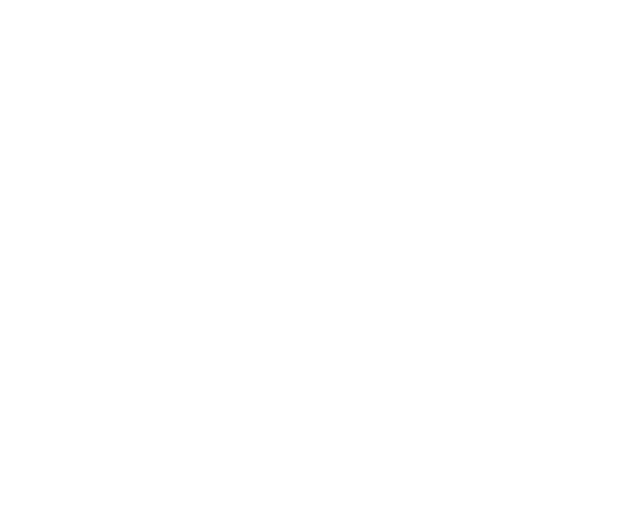
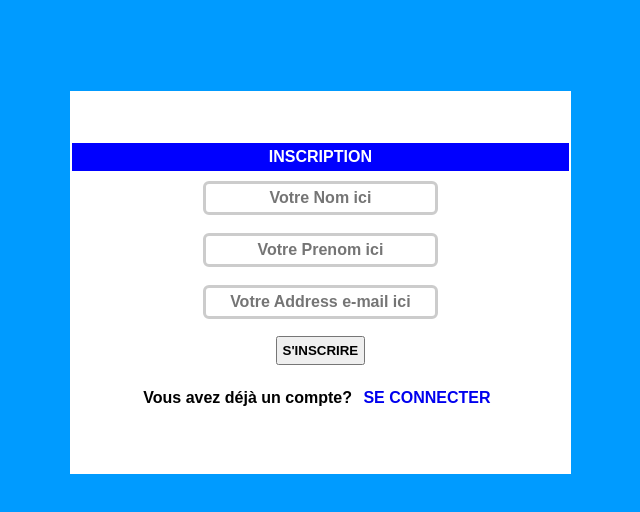
Before and after one commit to lamtemohamed/projet-formulaire, a plain HTML site: page index.html in a window 1280 px wide. Shown: the whole page, without its empty margins (46-686 px from the left). Drawn offline with Linux system fonts and the light colour scheme.

Commit message:
nouveau code

```diff
--- a/index.html
+++ b/index.html
@@ -7,7 +7,28 @@
     <link rel="stylesheet" href="style.css">
 </head>
 <body>
-    <!-- Contenu de la page -->
+    <!-- formulaire -->
+    <form>
+        <h4>Inscription</h4>
+        <div >
+            <input type="text" id="name" placeholder="Votre Nom ici" autocomplete="on" required>
+        </div>
+
+        <div>
+            <input type="text" id="lastName" placeholder="Votre Prenom ici" autocomplete="on" required>
+        </div>
+
+        <div>
+            <input type="email" id="email" placeholder="Votre Address e-mail ici" autocomplete="on" required>
+        </div>
+
+        <div>
+            <input type="submit"  value="S'inscrire">
+        </div>
+        <p>Vous avez déjà un compte? <a href="#">Se connecter</a></p>
+    </form>
+
+
 
     <script src="script.js"></script>
 </body>
--- a/style.css
+++ b/style.css
@@ -0,0 +1,79 @@
+*{
+    padding: 5px;
+    margin: 2px;
+    font-family: Arial, Helvetica, sans-serif;
+    font-weight: bold;
+    text-align: center;
+    align-items: center;
+}
+
+body{
+    background-color: rgb(0 155 255 );
+}
+
+form{
+    font-size: 1rem;
+    flex-direction: column;
+    padding: 50px 0;
+    background-color:#fff;
+    width: 40%;
+    position: relative;
+    top: 75px;
+    left: 100px;
+}
+input[type="text"]{
+    padding: 5px;
+    margin: 3px;
+    border: 3px solid #ccc;
+    border-radius: 6px;
+    font-size: 1rem;
+
+
+
+}
+
+input[type="email"]{
+    padding: 5px;
+    margin: 3px;
+    border: 3px solid #ccc;
+    border-radius: 6px;
+    font-size: 1rem;
+}
+
+h4{
+    text-transform: uppercase;
+    background-color: #0000ffff;
+    color: #fff;
+    text-align: center;
+    font-weight: bold;
+    text-shadow: 1px 1px 2px red, 0 0 1em black, 0 0 0 .2em black ;
+
+}
+
+input[type="submit"]{
+    text-transform: uppercase;
+    font-weight: 800;
+}
+
+p{
+    text-align: center;
+    padding: 15px;
+
+
+}
+
+p a{
+    text-decoration: none;
+    text-transform: uppercase;
+
+
+}
+
+
+
+a:hover{
+    color: #000;
+
+
+
+}
```
